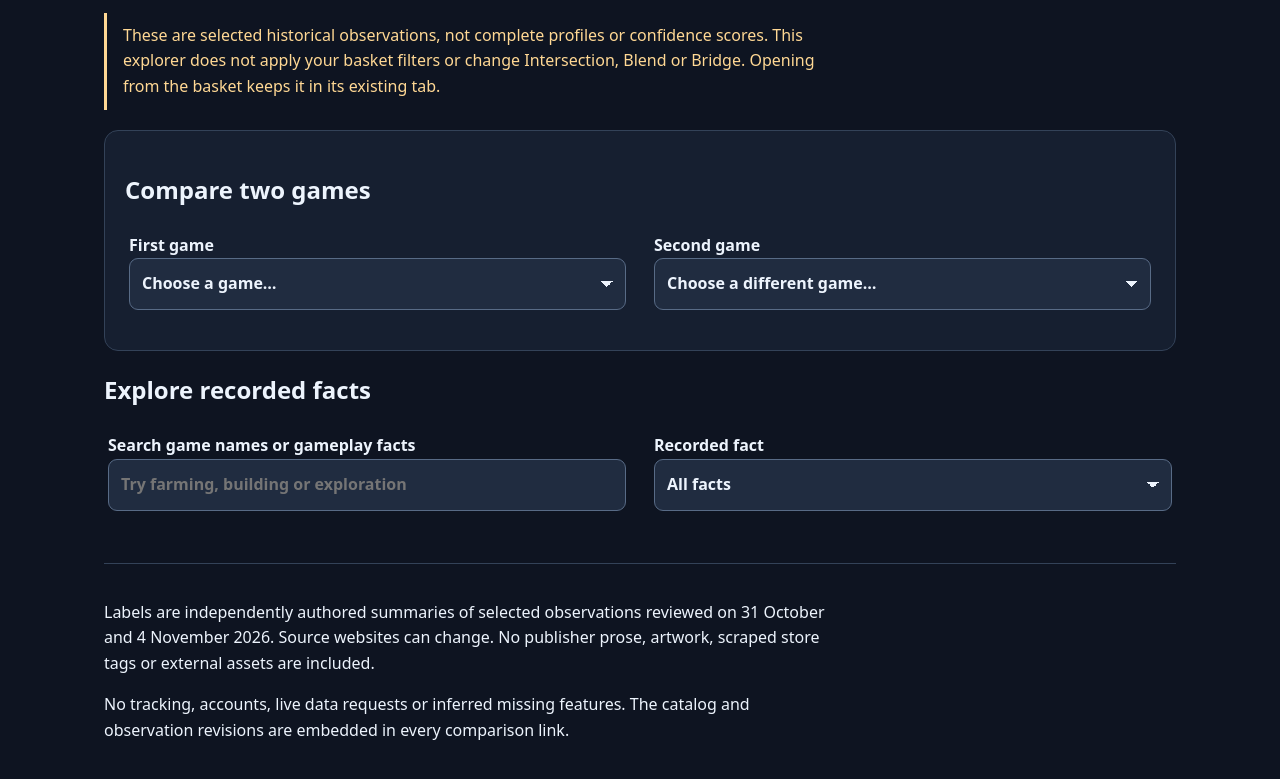
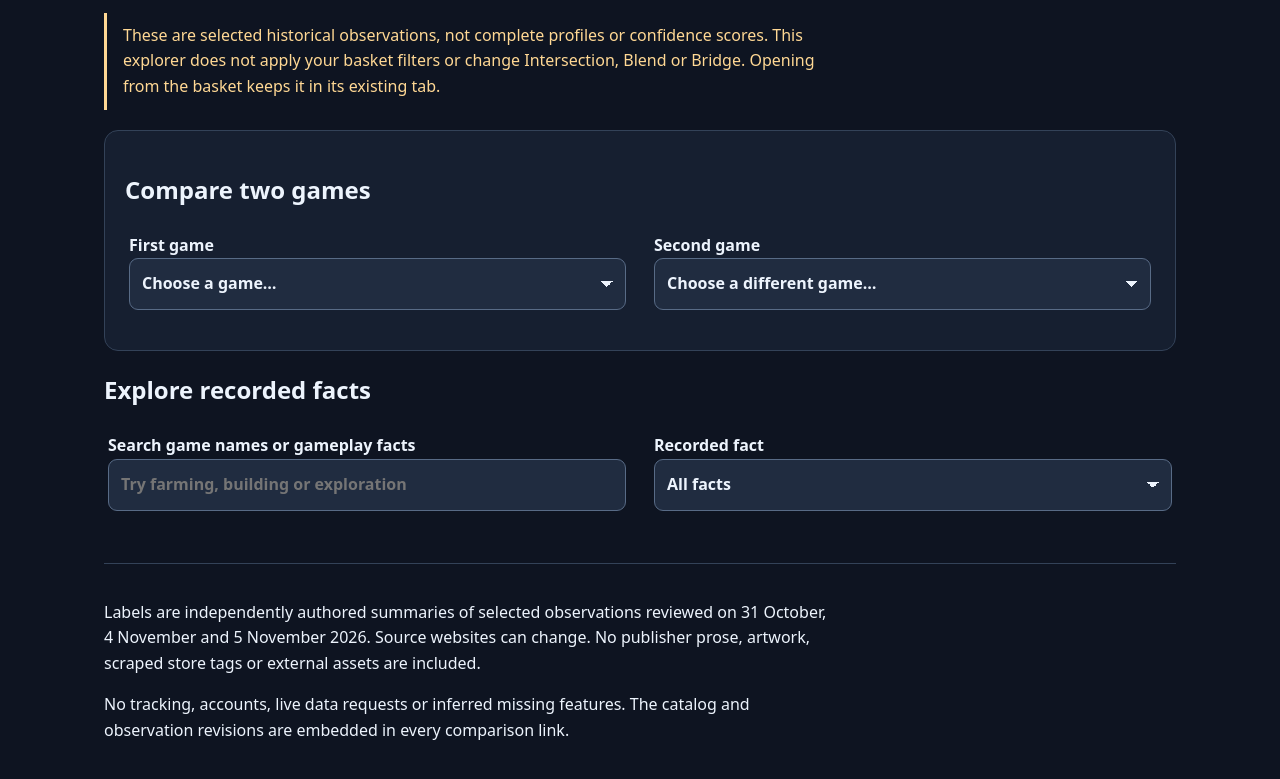
Before and after one commit to drevendev/Playmancer, a website with bundled scripts: page observations.html in a window 1280 px wide. Shown: the part 351-1130 px from the top of the page. Built offline with nearby package versions, Linux system fonts and the light colour scheme.

Commit message:
ui: date the additional independently reviewed gameplay source

```diff
--- a/observations.html
+++ b/observations.html
@@ -29,7 +29,7 @@ label{display:block;font-weight:650}.controls label{min-width:0;overflow:hidden;
 <label for="query">Search game names or gameplay facts<input id="query" type="search" maxlength="120" autocomplete="off" placeholder="Try farming, building or exploration"></label>
 <label for="tag">Recorded fact<select id="tag"><option value="">All facts</option></select></label></div>
 <p id="search-status" role="status" aria-live="polite" aria-atomic="true"></p><div id="observation-games"></div></section>
-<footer><p>Labels are independently authored summaries of selected observations reviewed on 31 October and 4 November 2026. Source websites can change. No publisher prose, artwork, scraped store tags or external assets are included.</p><p>No tracking, accounts, live data requests or inferred missing features. The catalog and observation revisions are embedded in every comparison link.</p></footer>
+<footer><p>Labels are independently authored summaries of selected observations reviewed on 31 October, 4 November and 5 November 2026. Source websites can change. No publisher prose, artwork, scraped store tags or external assets are included.</p><p>No tracking, accounts, live data requests or inferred missing features. The catalog and observation revisions are embedded in every comparison link.</p></footer>
 </main><noscript><p>JavaScript is needed to search and compare these static observations. No remote data requests are made.</p></noscript>
 <script type="module" src="./src/observations-ui.js"></script>
 </body></html>
```
